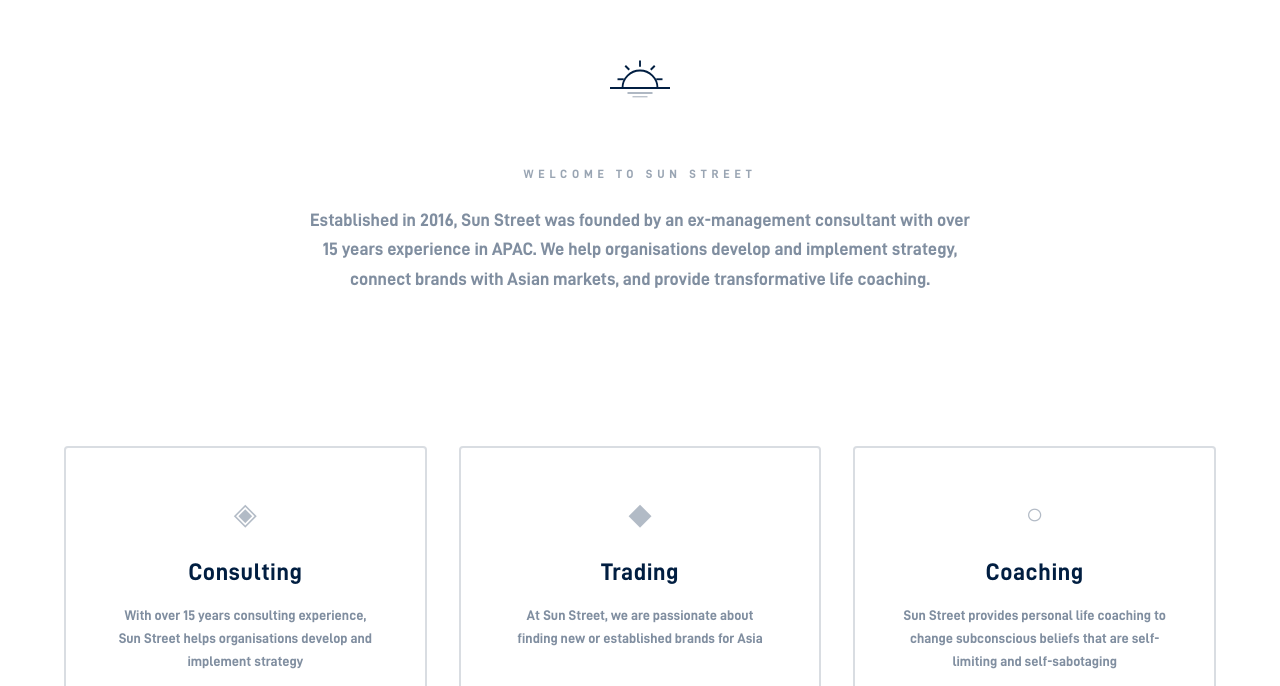
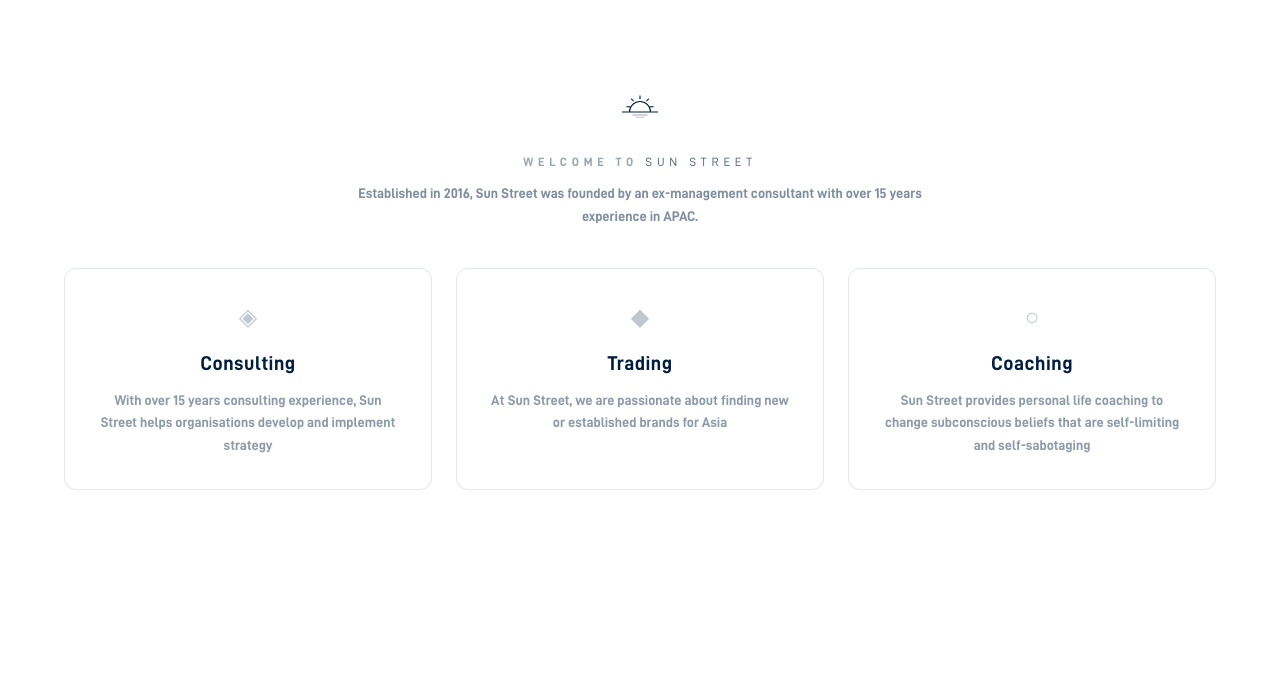
Before and after one commit to SikeGottem/sunstreet, a Next.js app: page / in a window 1280 px wide. Shown: the part 114-800 px from the top of the page. Built offline with nearby package versions, Linux system fonts and the light colour scheme.

Commit message:
polish: landing page above-fold cards + Awwwards-inspired animations

```diff
--- a/src/app/page.tsx
+++ b/src/app/page.tsx
@@ -14,22 +14,6 @@ function Reveal({ children, delay = 0, className = "" }: { children: React.React
 }
 
 function LandingHero() {
-  return (
-    <section className="relative min-h-[70vh] flex flex-col items-center justify-center px-6 py-24 bg-white">
-      <motion.div initial={{ opacity: 0, scale: 0.8 }} animate={{ opacity: 1, scale: 1 }} transition={{ duration: 1.2, ease: [0.22, 1, 0.36, 1] }}>
-        <SunLogo className="w-20 h-20 mx-auto mb-12" />
-      </motion.div>
-      <motion.h1 initial={{ opacity: 0 }} animate={{ opacity: 1 }} transition={{ delay: 0.5, duration: 0.8 }} className="text-xs tracking-[0.4em] uppercase text-[#011E41]/40 mb-6">
-        Welcome to Sun Street
-      </motion.h1>
-      <motion.p initial={{ opacity: 0, y: 20 }} animate={{ opacity: 1, y: 0 }} transition={{ delay: 0.7, duration: 0.8 }} className="text-[#011E41]/50 text-lg leading-relaxed max-w-2xl text-center">
-        Established in 2016, Sun Street was founded by an ex-management consultant with over 15 years experience in APAC. We help organisations develop and implement strategy, connect brands with Asian markets, and provide transformative life coaching.
-      </motion.p>
-    </section>
-  );
-}
-
-function ServiceCards() {
   const cards = [
     { href: "/consulting", icon: "◈", title: "Consulting", desc: "With over 15 years consulting experience, Sun Street helps organisations develop and implement strategy" },
     { href: "/trading", icon: "◆", title: "Trading", desc: "At Sun Street, we are passionate about finding new or established brands for Asia" },
@@ -37,26 +21,76 @@ function ServiceCards() {
   ];
 
   return (
-    <section className="px-6 pb-32 bg-white">
-      <div className="grid grid-cols-1 md:grid-cols-3 gap-8 max-w-6xl mx-auto">
+    <section className="relative min-h-screen flex flex-col justify-center items-center px-6 py-12 bg-white overflow-hidden">
+      {/* Dot grid background */}
+      <div
+        className="absolute inset-0 pointer-events-none"
+        style={{
+          backgroundImage: "radial-gradient(circle, #011E41 0.5px, transparent 0.5px)",
+          backgroundSize: "24px 24px",
+          opacity: 0.03,
+        }}
+      />
+
+      <div className="relative z-10 flex flex-col items-center w-full max-w-6xl">
+        {/* Logo with rotation entrance */}
+        <motion.div
+          initial={{ opacity: 0, scale: 0.8, rotate: -90 }}
+          animate={{ opacity: 1, scale: 1, rotate: 0 }}
+          transition={{ duration: 1.2, ease: [0.22, 1, 0.36, 1] }}
+        >
+          <SunLogo className="w-12 h-12 mx-auto mb-6" />
+        </motion.div>
+
+        {/* Mixed weight heading */}
+        <motion.h1
+          initial={{ opacity: 0 }}
+          animate={{ opacity: 1 }}
+          transition={{ delay: 0.4, duration: 0.8 }}
+          className="text-xs tracking-[0.4em] uppercase text-[#011E41]/40 mb-3"
+        >
+          Welcome to <span className="font-bold text-[#011E41]/70">Sun Street</span>
+        </motion.h1>
+
+        {/* Description */}
+        <motion.p
+          initial={{ opacity: 0, y: 15 }}
+          animate={{ opacity: 1, y: 0 }}
+          transition={{ delay: 0.6, duration: 0.8 }}
+          className="text-[#011E41]/50 text-sm leading-relaxed max-w-xl text-center mb-10"
+        >
+          Established in 2016, Sun Street was founded by an ex-management consultant with over 15 years experience in APAC.
+        </motion.p>
+
+        {/* Cards */}
+        <div className="grid grid-cols-1 md:grid-cols-3 gap-6 w-full">
           {cards.map((card, i) => (
             <Link key={card.href} href={card.href}>
               <motion.div
-              initial={{ opacity: 0, y: 40 }}
-              whileInView={{ opacity: 1, y: 0 }}
-              viewport={{ once: true }}
-              transition={{ delay: i * 0.15, duration: 0.8, ease: [0.22, 1, 0.36, 1] }}
-              className="landing-card group relative border-2 border-[#011E41]/15 bg-white p-12 text-center card-lift hover:bg-[#011E41] hover:border-[#011E41] rounded-sm h-full"
+                initial={{ opacity: 0, y: 30 }}
+                animate={{ opacity: 1, y: 0 }}
+                transition={{ delay: 0.8 + i * 0.1, duration: 0.7, ease: [0.22, 1, 0.36, 1] }}
+                className="group relative border border-[#011E41]/10 bg-white p-8 text-center rounded-xl h-full overflow-hidden transition-all duration-500 hover:shadow-xl hover:-translate-y-1"
               >
-              <span className="text-[#011E41]/30 text-3xl block mb-6 group-hover:text-white/50 transition-colors duration-300">{card.icon}</span>
-              <h3 className="font-sans text-2xl tracking-wide mb-4 text-[#011E41] group-hover:text-white transition-colors duration-300">{card.title}</h3>
-              <p className="text-[#011E41]/50 text-sm leading-relaxed group-hover:text-white/60 transition-colors duration-300">{card.desc}</p>
-              <div className="mt-8 flex justify-center">
-                <span className="card-arrow text-white text-lg">→</span>
+                <span className="text-[#011E41]/25 text-2xl block mb-4 transition-colors duration-300 group-hover:text-[#011E41]/50">{card.icon}</span>
+
+                {/* Title with animated underline */}
+                <h3 className="relative inline-block font-sans text-xl tracking-wide mb-3 text-[#011E41] transition-colors duration-300">
+                  {card.title}
+                  <span className="absolute bottom-0 left-0 w-0 h-px bg-[#011E41] transition-all duration-500 group-hover:w-full" />
+                </h3>
+
+                <p className="text-[#011E41]/45 text-sm leading-relaxed">{card.desc}</p>
+
+                {/* Hover gradient + arrow */}
+                <div className="absolute bottom-0 left-0 right-0 h-16 bg-gradient-to-t from-[#011E41]/5 to-transparent opacity-0 group-hover:opacity-100 transition-opacity duration-500" />
+                <div className="absolute bottom-4 right-4 opacity-0 translate-x-2 group-hover:opacity-100 group-hover:translate-x-0 transition-all duration-500 text-[#011E41]/40 text-lg">
+                  →
                 </div>
               </motion.div>
             </Link>
           ))}
+        </div>
       </div>
     </section>
   );
@@ -170,7 +204,6 @@ export default function Home() {
   return (
     <main className="bg-white text-[#011E41] font-sans">
       <LandingHero />
-      <ServiceCards />
       <StatsSection />
       <ContactCTA />
       <Footer />
```
Lines whose indentation alone changed are shown as unchanged.
